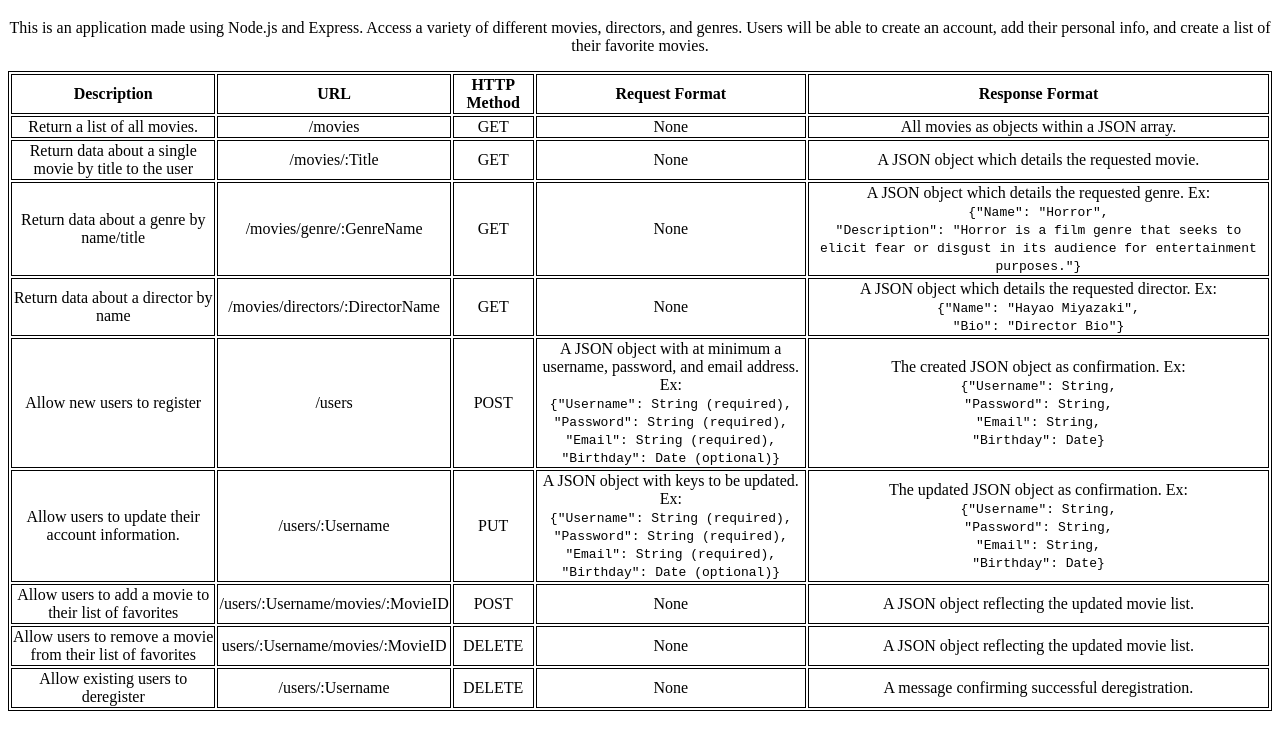
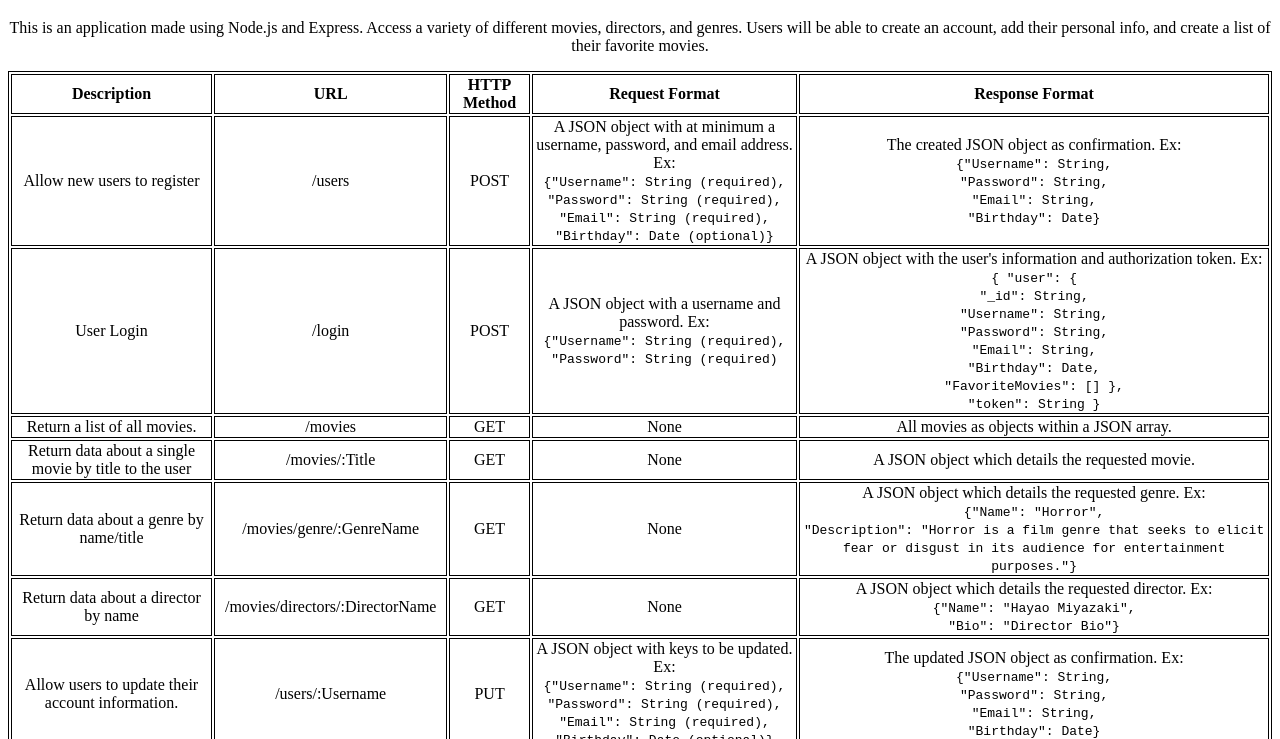
Before and after one commit to YSX-Brian/Movie_API, a website: page public/documentation.html in a window 1280 px wide. Shown: the part 61-800 px from the top of the page. Drawn offline with Linux system fonts and the light colour scheme.

Commit message:
added /login endpoint description

```diff
--- a/public/documentation.html
+++ b/public/documentation.html
@@ -26,6 +26,47 @@
                 <th>HTTP Method</th>
                 <th>Request Format</th>
                 <th>Response Format</th>
+            </tr>
+            <tr>
+                <td>Allow new users to register</td>
+                <td>/users</td>
+                <td>POST</td>
+                <td>A JSON object with at minimum a username, password, and email address. Ex:<br>
+                    <code>{"Username": String (required),
+                        <br>"Password": String (required),
+                        <br>"Email": String (required),
+                        <br>"Birthday": Date (optional)}
+                    </code>
+                </td>
+                <td>The created JSON object as confirmation. Ex:<br>
+                    <code>{"Username": String,
+                        <br>"Password": String,
+                        <br>"Email": String,
+                        <br>"Birthday": Date}
+                    </code>
+                </td>
+            </tr>
+            <tr>
+                <td>User Login</td>
+                <td>/login</td>
+                <td>POST</td>
+                <td>A JSON object with a username and password. Ex:<br>
+                    <code>{"Username": String (required),
+                        <br>"Password": String (required)
+                    </code>
+                </td>
+                <td>A JSON object with the user's information and authorization token. Ex:<br>
+                    <code>
+                        { "user": {
+                        <br>"_id": String,
+                        <br>"Username": String,
+                        <br>"Password": String,
+                        <br>"Email": String,
+                        <br>"Birthday": Date,
+                        <br>"FavoriteMovies": [] },
+                        <br>"token": String }
+                    </code>
+                </td>
             </tr>
             <tr>
                 <td>Return a list of all movies.</td>
@@ -65,25 +106,6 @@
                 </td>
             </tr>
             <tr>
-                <td>Allow new users to register</td>
-                <td>/users</td>
-                <td>POST</td>
-                <td>A JSON object with at minimum a username, password, and email address. Ex:<br>
-                    <code>{"Username": String (required),
-                        <br>"Password": String (required),
-                        <br>"Email": String (required),
-                        <br>"Birthday": Date (optional)}
-                    </code>
-                </td>
-                <td>The created JSON object as confirmation. Ex:<br>
-                    <code>{"Username": String,
-                        <br>"Password": String,
-                        <br>"Email": String,
-                        <br>"Birthday": Date}
-                    </code>
-                </td>
-            </tr>
-            <tr>
                 <td>Allow users to update their account information.</td>
                 <td>/users/:Username</td>
                 <td>PUT</td>
@@ -107,14 +129,18 @@
                 <td>/users/:Username/movies/:MovieID</td>
                 <td>POST</td>
                 <td>None</td>
-                <td>A JSON object reflecting the updated movie list.</td>
+                <td>A JSON object reflecting the updated favorite movie array. Ex: <br>
+                    <code>"FavoriteMovies": [ "Example_movie_id" ]</code>
+                </td>
             </tr>
             <tr>
                 <td>Allow users to remove a movie from their list of favorites</td>
                 <td>users/:Username/movies/:MovieID</td>
                 <td>DELETE</td>
                 <td>None</td>
-                <td>A JSON object reflecting the updated movie list.</td>
+                <td>A JSON object reflecting the updated favorite movie array. Ex: <br>
+                    <code>"FavoriteMovies": []</code>
+                </td>
             </tr>
             <tr>
                 <td>Allow existing users to deregister</td>
@@ -123,6 +149,7 @@
                 <td>None</td>
                 <td>A message confirming successful deregistration.</td>
             </tr>
+
         </table>
 
     </body>
```
